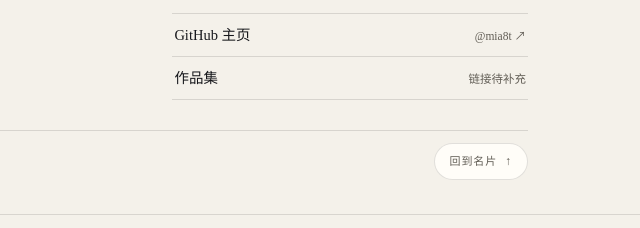
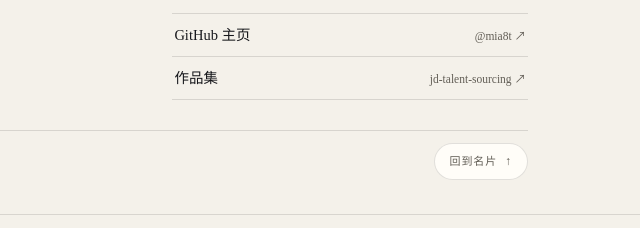
Before and after one commit to mia8t/mia8t.github.io, a plain HTML site: page index.html in a window 1280 px wide. Shown: the part 2988-3216 px from the top of the page, 640-1280 px from the left. Drawn offline with Linux system fonts and the light colour scheme; a small style sheet from the web is missing.

Commit message:
交流区作品集指向 jd-talent-sourcing 发布页

```diff
--- a/index.html
+++ b/index.html
@@ -192,7 +192,7 @@
         <div class="section__head" data-reveal><span class="section__idx">05</span><h2>交流</h2><span class="section__rule" aria-hidden="true"></span></div>
         <div class="contact" data-reveal>
           <div class="contact__main"><p class="contact__lead">我正在寻找工作机会，也欢迎关于 AI、招聘和学习的交流。</p><div class="hero__cta"><a class="btn btn--solid" href="https://github.com/mia8t" target="_blank" rel="noopener">在 GitHub 找到我 ↗</a></div></div>
-          <ul class="socials"><li><a href="https://github.com/mia8t" target="_blank" rel="noopener">GitHub 主页 <span>@mia8t ↗</span></a></li><li><a href="#work" data-link="pending" title="作品集链接待补充">作品集 <span>链接待补充</span></a></li></ul>
+          <ul class="socials"><li><a href="https://github.com/mia8t" target="_blank" rel="noopener">GitHub 主页 <span>@mia8t ↗</span></a></li><li><a href="https://github.com/mia8t/jd-talent-sourcing/releases/tag/v0.3.2-public" target="_blank" rel="noopener">作品集 <span>jd-talent-sourcing ↗</span></a></li></ul>
         </div>
         <div class="to-top-row">
           <a class="to-top" href="#top">回到名片 <span class="to-top__arrow" aria-hidden="true">↑</span></a>
```
